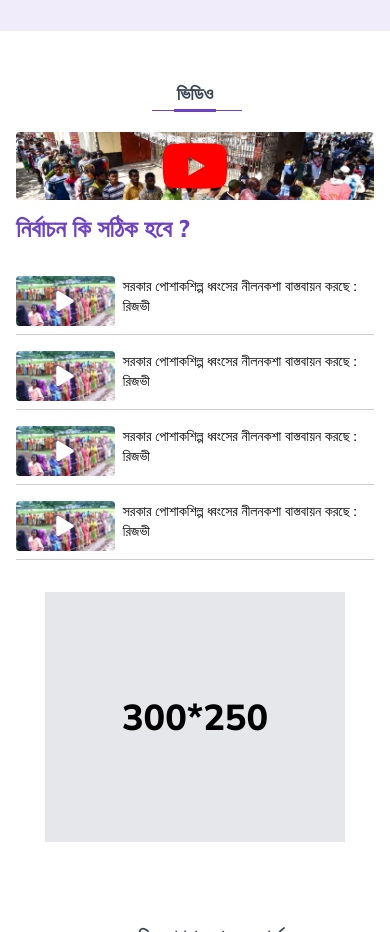
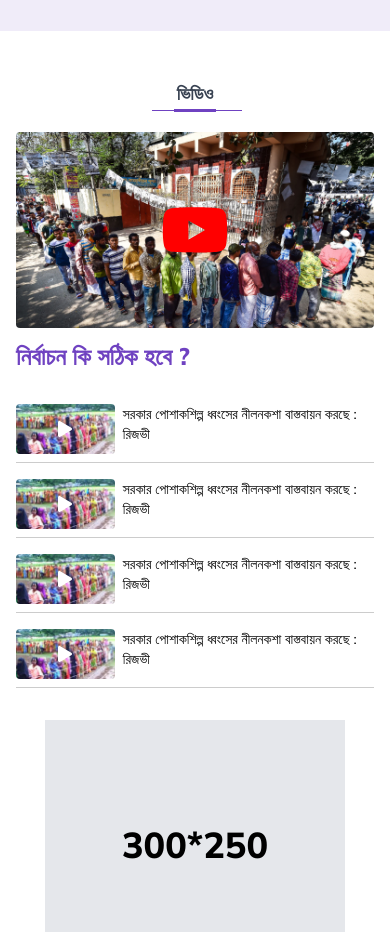
Before and after one commit to MdShohoan/kk, a React (Vite) app: page / in a window 390 px wide. Shown: the part 2665-3597 px from the top of the page. Built offline with nearby package versions, Linux system fonts and the light colour scheme.

Commit message:
updated election date in hero section

```diff
--- a/src/components/Hero/Hero.jsx
+++ b/src/components/Hero/Hero.jsx
@@ -29,7 +29,7 @@ function Hero() {
                         <p className='mb-3 text-base text-primary-contrast font-bold uppercase'>জাতীয় সংসদ নির্বাচন </p>
                         <h3 className='text-primary text-2xl md:text-3xl lg:text-4xl xl:text-5xl md:leading-relaxed lg:leading-relaxed font-black tracking-[1.93px] mb-5'>দ্বাদশ জাতীয় সংসদ নির্বাচন ২০২৪</h3>
                         <span className='block text-sm font-normal text-gray1 mb-8 md:mb-10'>নির্বাচনের সর্বশেষ দেখতে চোখ রাখুন কালেরকণ্ঠে, আংশিক নয় পুরো সত্যি </span>
-                        <div className='grid grid-cols-3 gap-4 md:gap-8 lg:w-2/3 xl:w-3/5'>
+                        <div className='grid grid-cols-3 gap-4 md:gap-8 lg-4 md:w-[80%] lg:w-1/2 xl:w-[40%]'>
                             {
                                 electionDate.map((data, i) => (
 
--- a/src/components/Video/Video.jsx
+++ b/src/components/Video/Video.jsx
@@ -21,9 +21,9 @@ function Video() {
                 <Title text={'ভিডিও'} underline='type1' />
                 <div className='mb-5 md:m-10' />
                 <div className="grid grid-cols-1 lg:grid-cols-3 gap-8">
-                    <div className='flex flex-col'>
+                    <div className='h-full md:flex flex-col'>
                         <div
-                            className='h-full mb-3 rounded flex justify-center items-center'
+                            className='md:h-full mb-3 rounded flex justify-center items-center'
                             style={{
                                 backgroundImage: `url(${data[0]?.thumbnail})`,
                                 backgroundRepeat: 'no-repeat',
@@ -31,7 +31,9 @@ function Video() {
                                 backgroundPosition: 'center'
                             }}
                         >
-                            <FaYoutube color='#FF0000' size={68}/>
+                            <span className='inline-block py-16 md:p-0'>
+                                <FaYoutube color='#FF0000' size={68} />
+                            </span>
                         </div>
                         <h6 className='text-primary font-extrabold text-2xl'>{data[0]?.title}</h6>
                     </div>
@@ -48,7 +50,7 @@ function Video() {
                                             backgroundPosition: 'center',
                                         }}
                                     >
-                                        <FaPlay color='white' size={20} />
+                                        <FaPlay color='white' size={16} />
                                     </div>
                                     <h6 className='text-sm text-gray2 font-normal'>{info?.title}</h6>
                                 </div>
```
